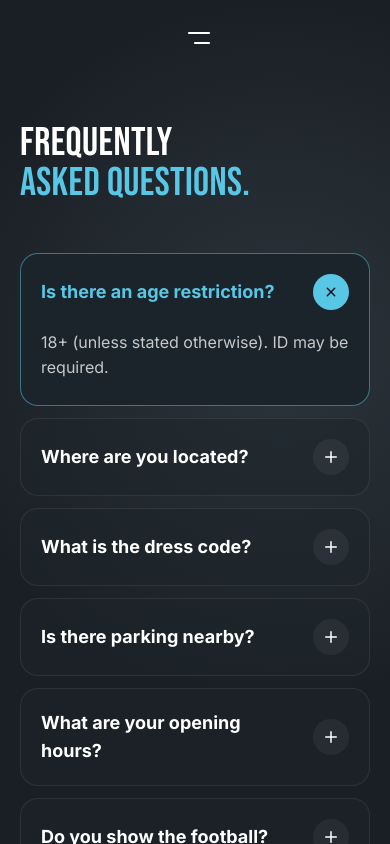
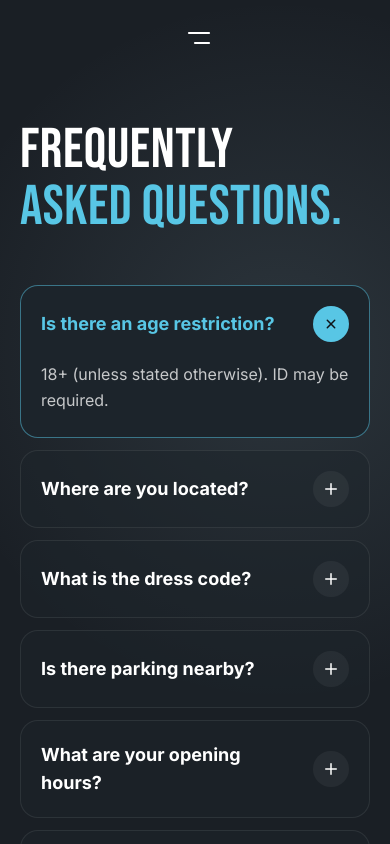
Before and after one commit to stjamesjsy/maryrose-website, a Next.js app: page /faqs in a window 390 px wide. Shown: the top 844 px of the page. Built offline with nearby package versions, Linux system fonts and the light colour scheme.

Commit message:
Increase font sizes on mobile

```diff
--- a/src/app/globals.css
+++ b/src/app/globals.css
@@ -206,7 +206,7 @@
   .mary-h2 {
     font-family: var(--font-mary-display);
     font-weight: 400;
-    font-size: clamp(3rem, 7vw, 5.5rem);
+    font-size: clamp(3.75rem, 8vw, 5.5rem);
     line-height: 0.9;
     letter-spacing: 0.01em;
     text-transform: uppercase;
--- a/src/components/maryrose/faqs.tsx
+++ b/src/components/maryrose/faqs.tsx
@@ -77,7 +77,7 @@ export function FaqsPage() {
         <div aria-hidden="true" className="mary-glow-sea pointer-events-none absolute -right-60 top-0 h-[700px] w-[700px]" />
         <div className="mary-container relative mb-12 flex flex-col gap-6 md:mb-16 lg:flex-row lg:items-end lg:justify-between">
           <div className="flex flex-col gap-6">
-            <h1 className="mary-display text-[clamp(2.5rem,6vw,6rem)] leading-[0.95] text-white">
+            <h1 className="mary-display text-[clamp(3.5rem,8vw,6rem)] leading-[0.95] text-white">
               <span className="block overflow-hidden pb-[0.06em]">
                 <motion.span
                   className="block"
```
